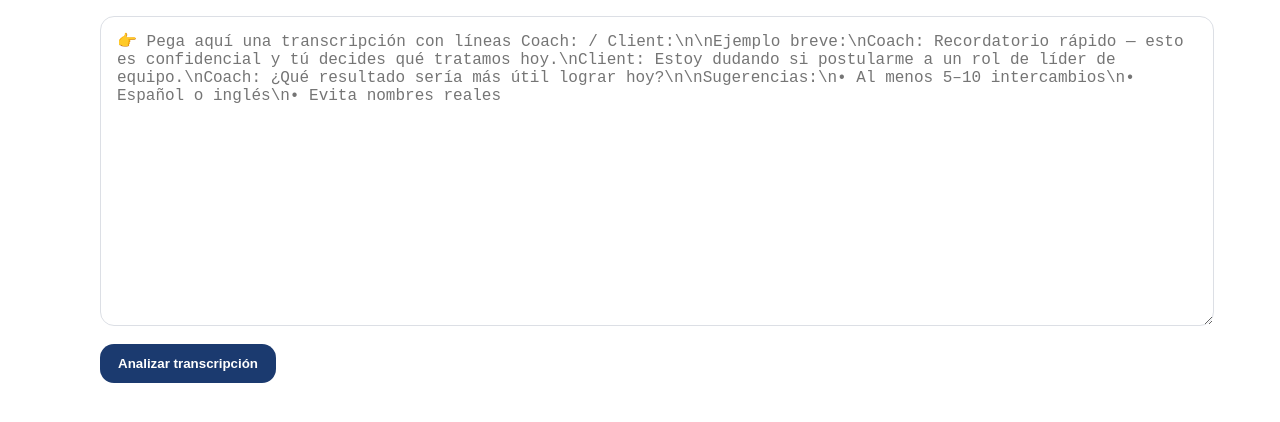
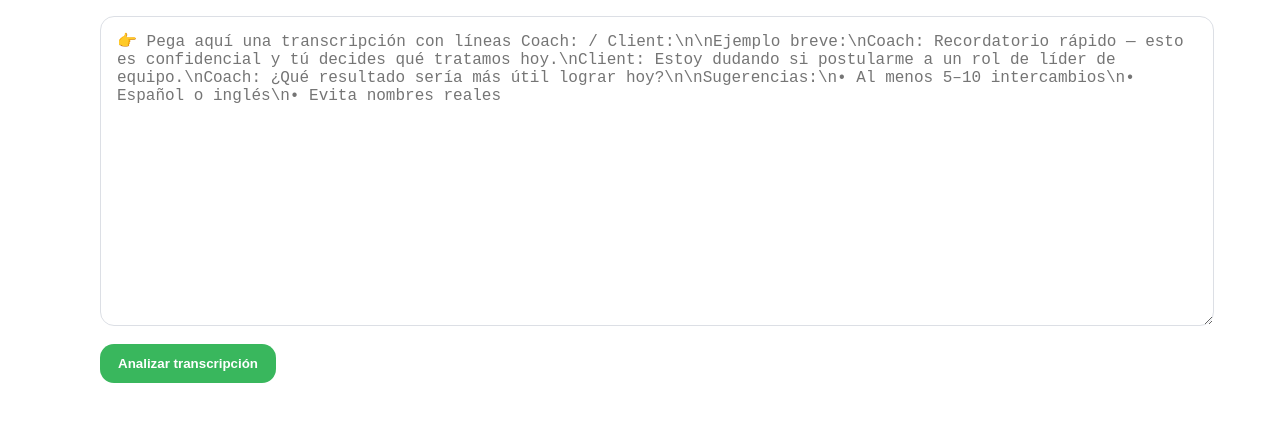
Before and after one commit to franciscorosalesf/scorecard-web, a website: page index.html in a window 1280 px wide. Drawn offline with Linux system fonts and the light colour scheme.

Commit message:
Update index.html

```diff
--- a/index.html
+++ b/index.html
@@ -18,7 +18,7 @@
       --border:#dcdfe5;        /* borders */
       --bg:transparent;        /* page background (transparent for Divi) */
       --field-bg:#ffffff;      /* textarea bg */
-      --btn:#1B3A6F;           /* button bg */
+      --btn:#39B75D;           /* button bg */
       --btn-text:#ffffff;      /* button text */
       --radius:14px;
     }
```
